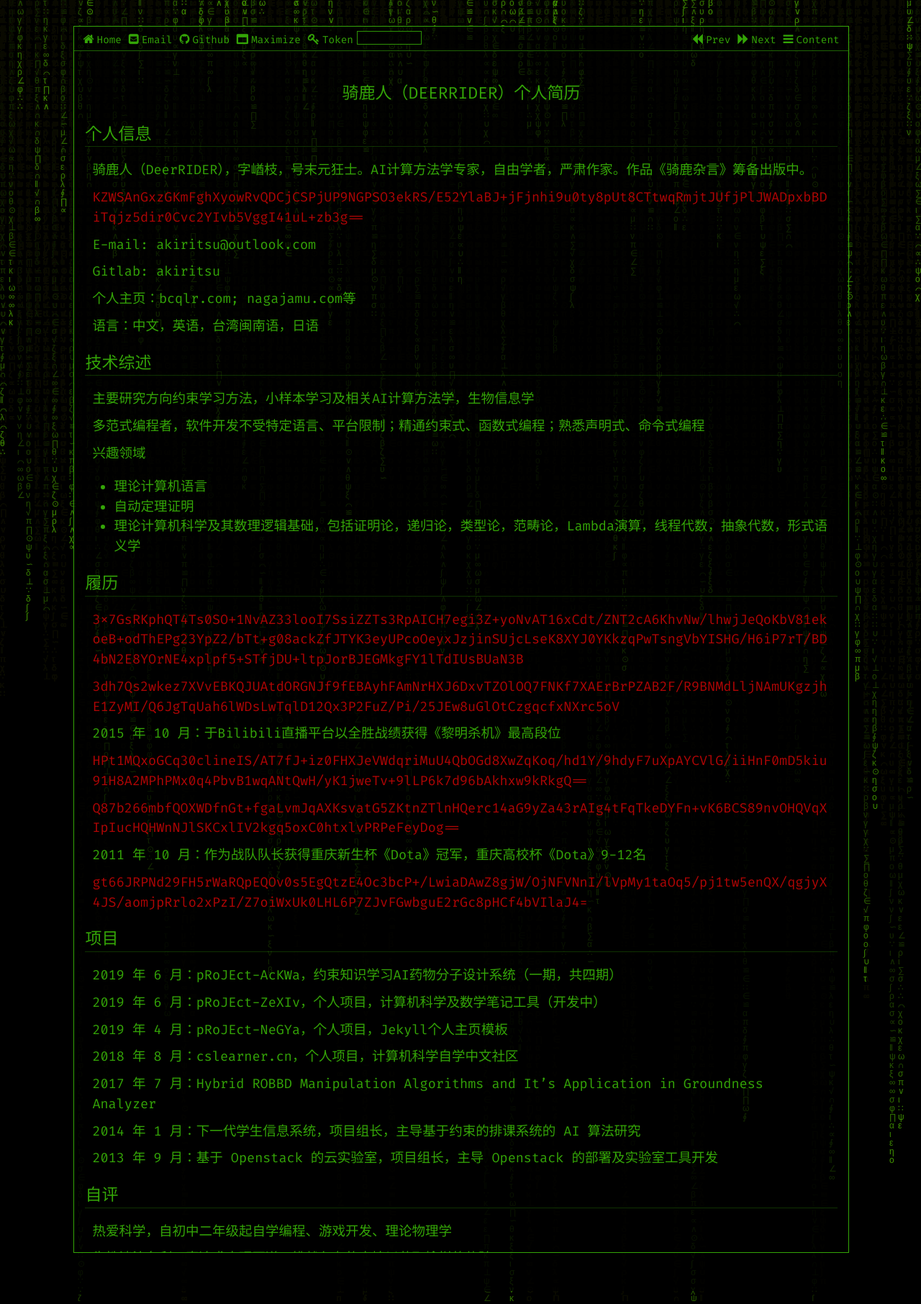
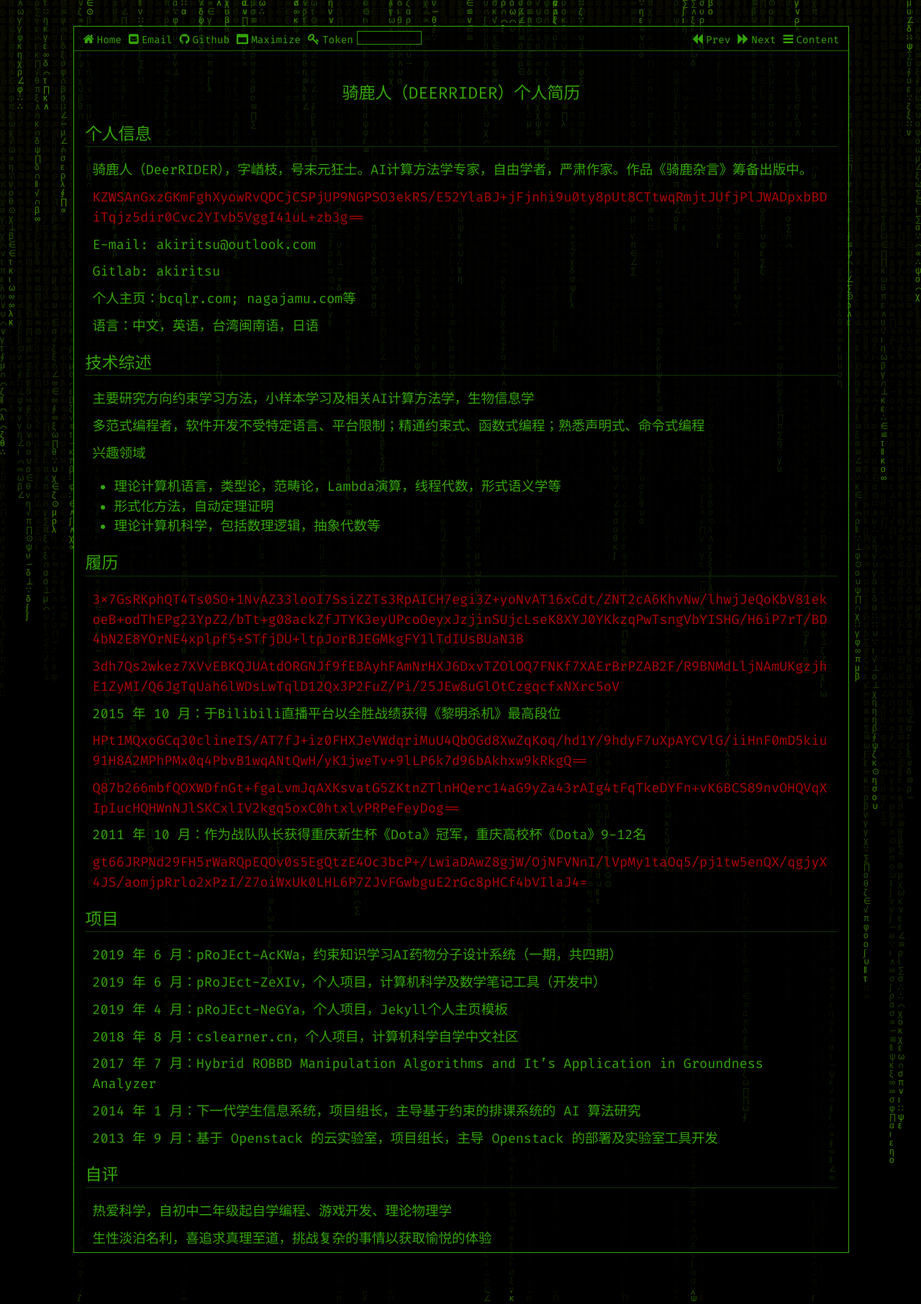
Before and after one commit to akiritsu/bcqlr-old, a Jekyll site: the page built from pages/rsm.md, in a window 1280 px wide. Shown: the whole page at 72% size. Built offline with Jekyll 4.4.1, drawn with Linux system fonts in a browser that asks for light colours.

Commit message:
update rsm

```diff
--- a/pages/rsm.md
+++ b/pages/rsm.md
@@ -30,9 +30,9 @@
 多范式编程者，软件开发不受特定语言、平台限制；精通约束式、函数式编程；熟悉声明式、命令式编程
 
 兴趣领域
-- 理论计算机语言
-- 自动定理证明
-- 理论计算机科学及其数理逻辑基础，包括证明论，递归论，类型论，范畴论，Lambda演算，线程代数，抽象代数，形式语义学
+- 理论计算机语言，类型论，范畴论，Lambda演算，线程代数，形式语义学等
+- 形式化方法，自动定理证明
+- 理论计算机科学，包括数理逻辑，抽象代数等
 
 ## 履历
 
```
